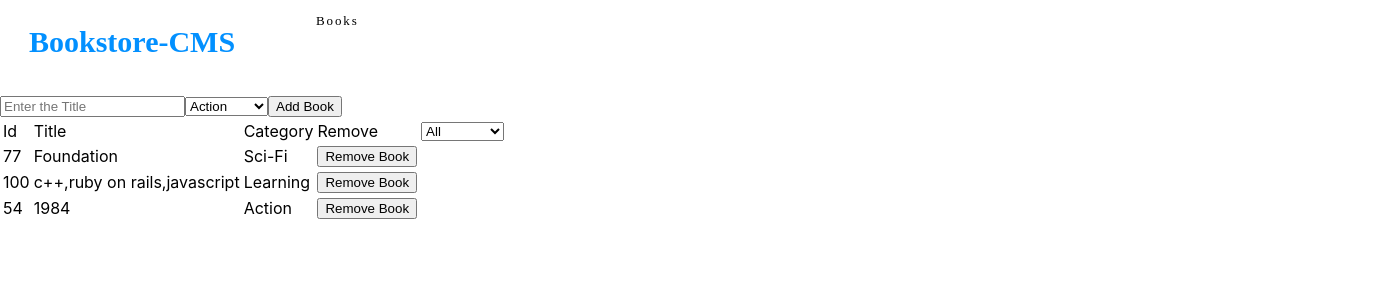
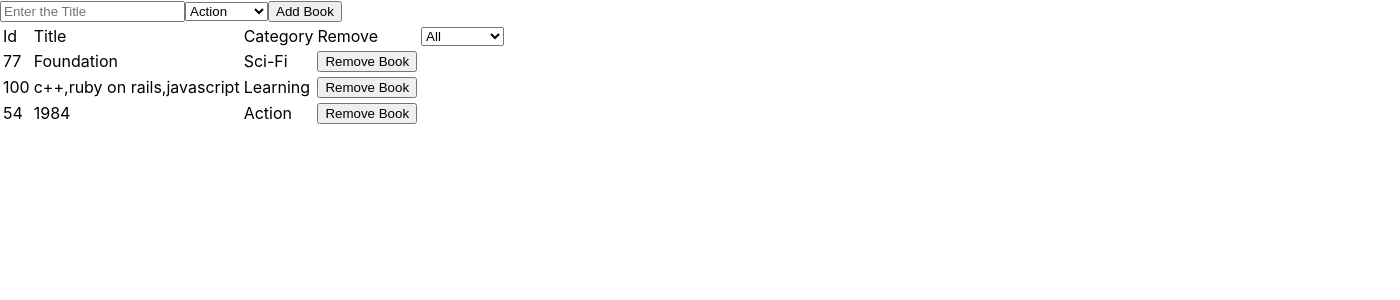
Before and after one commit to javitocor/Bookstore-React, a React (Create React App) app: page / in a window 1280 px wide. Shown: the top 300 px of the page, 1400 px wide, since content can reach past the window. Built offline with nearby package versions, Linux system fonts and the light colour scheme.

Commit message:
Revert "start styling"
This reverts commit 4fbfd0345aa85685e82b65841ba6e8a0682cf957.

```diff
--- a/src/components/App.js
+++ b/src/components/App.js
@@ -1,12 +1,10 @@
 import React from 'react';
 import BooksList from '../containers/BooksList';
 import BooksForm from '../containers/BooksForm';
-import Header from './Header';
 
 export default function App() {
   return (
     <div>
-      <Header />
       <BooksForm />
       <BooksList />
     </div>
--- a/src/components/Header.js
+++ /dev/null
@@ -1,10 +0,0 @@
-import React from 'react';
-
-export default function Header() {
-  return (
-    <div className="panel-bg">
-      <h2 className="Bookstore-CMS">Bookstore-CMS</h2>
-      <p className="BOOKS">Books</p>
-    </div>
-  );
-}
--- a/src/index.css
+++ b/src/index.css
@@ -25,36 +25,3 @@ code {
     'Courier New',
     monospace;
 }
-.panel-bg {
-  width: 1400px;
-  height: 95px;
-  display: flex;
-  background-color: #ffffff;
-}
-.Bookstore-CMS {
-  width: 240px;
-  margin-left: 29px;
-  margin-right: 47px;
-  height: 37px;
-  font-family: Montserrat;
-  font-size: 30px;
-  font-weight: bold;
-  font-stretch: normal;
-  font-style: normal;
-  line-height: normal;
-  letter-spacing: normal;
-  color: #0290ff;
-}
-
-.BOOKS {
-  width: 59px;
-  height: 16px;
-  font-family: Montserrat;
-  font-size: 13px;
-  font-weight: normal;
-  font-stretch: normal;
-  font-style: normal;
-  line-height: normal;
-  letter-spacing: 1.9px;
-  color: black;
-}
```
